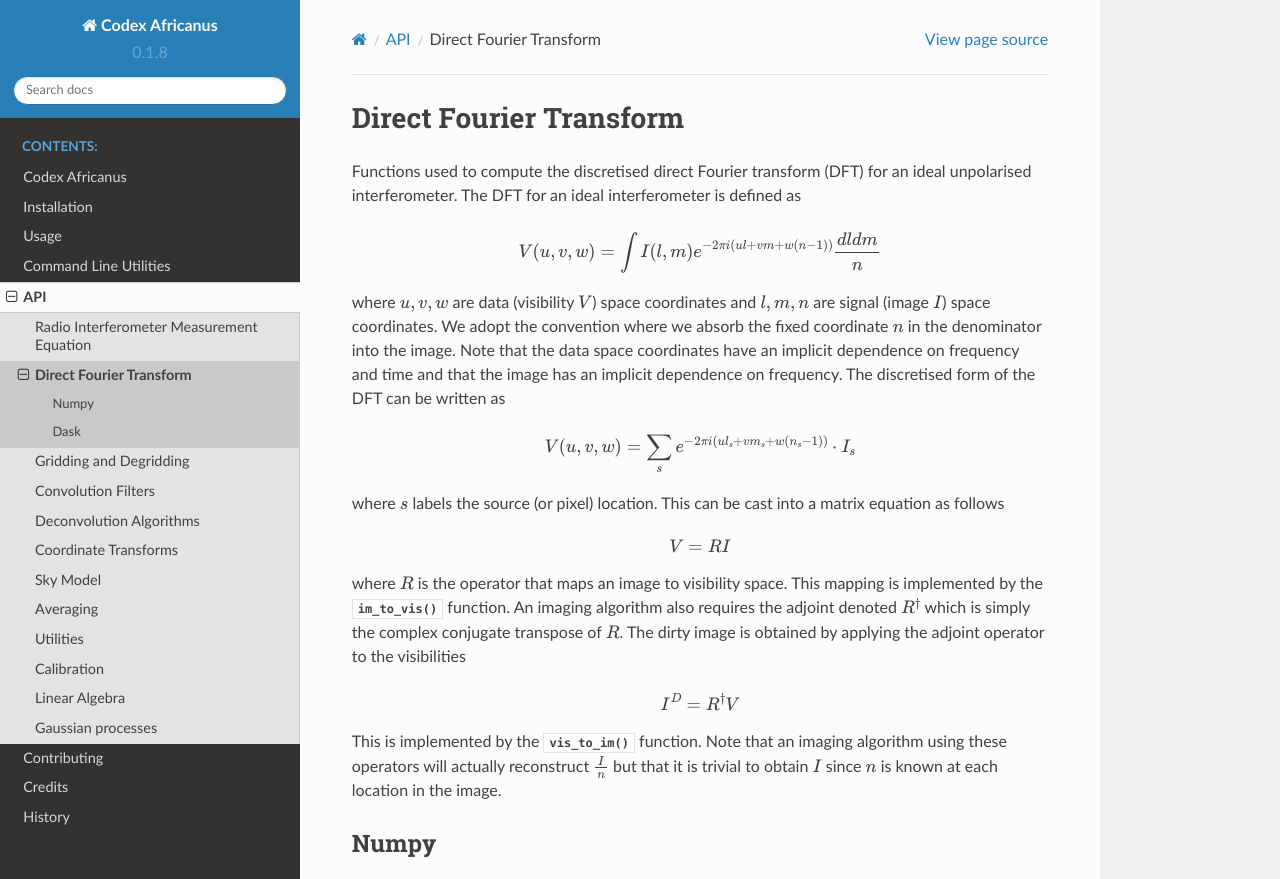
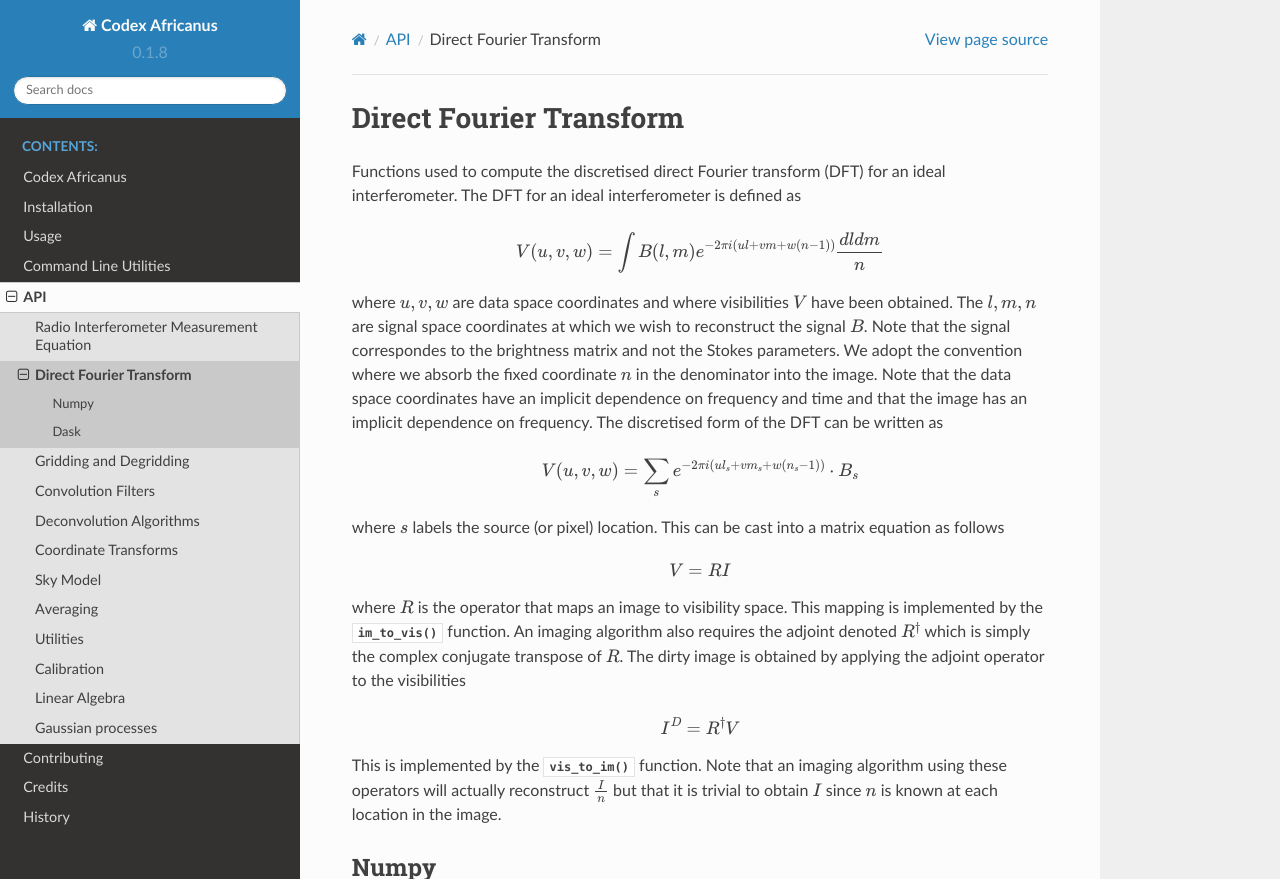
Before and after one commit to ratt-ru/codex-africanus, a Sphinx documentation site: the page built from docs/dft-api.rst, in a window 1280 px wide and 900 px high, cut to the strip 0-879 px from the top of the window. Built offline with Sphinx 7.4.7 and the Read the Docs theme 2.0.0, drawn with Linux system fonts in a browser that asks for light colours.

Commit message:
Updated DFT docs

```diff
--- a/docs/dft-api.rst
+++ b/docs/dft-api.rst
@@ -4,21 +4,24 @@ Direct Fourier Transform
 
 Functions used to compute the discretised
 direct Fourier transform (DFT)
-for an ideal unpolarised interferometer.
+for an ideal interferometer.
 The DFT for an ideal interferometer is
 defined as
 
 .. math::
 
-    V(u,v,w) = \int I(l,m) e^{-2\pi i
+    V(u,v,w) = \int B(l,m) e^{-2\pi i
         \left( ul + vm + w(n-1)\right)}
         \frac{dl dm}{n}
 
-where :math:`u,v,w` are data (visibility :math:`V`) space
-coordinates and :math:`l,m,n` are signal (image :math:`I`)
-space coordinates. We adopt the convention where we
-absorb the fixed coordinate :math:`n` in the denominator
-into the image.
+where :math:`u,v,w` are data space coordinates and
+where visibilities :math:`V` have been obtained.
+The :math:`l,m,n` are signal space coordinates at which
+we wish to reconstruct the signal :math:`B`. Note that
+the signal correspondes to the brightness matrix
+and not the Stokes parameters. We adopt the convention
+where we absorb the fixed coordinate :math:`n` in the
+denominator into the image.
 Note that the data space coordinates have an implicit
 dependence on frequency and time and that the image
 has an implicit dependence on frequency.
@@ -27,7 +30,7 @@ The discretised form of the DFT can be written as
 .. math::
 
     V(u,v,w) = \sum_s e^{-2 \pi i
-        (u l_s + v m_s + w (n_s - 1))} \cdot I_s
+        (u l_s + v m_s + w (n_s - 1))} \cdot B_s
 
 where :math:`s` labels the source (or pixel) location.
 This can be cast into a matrix equation as follows
```
